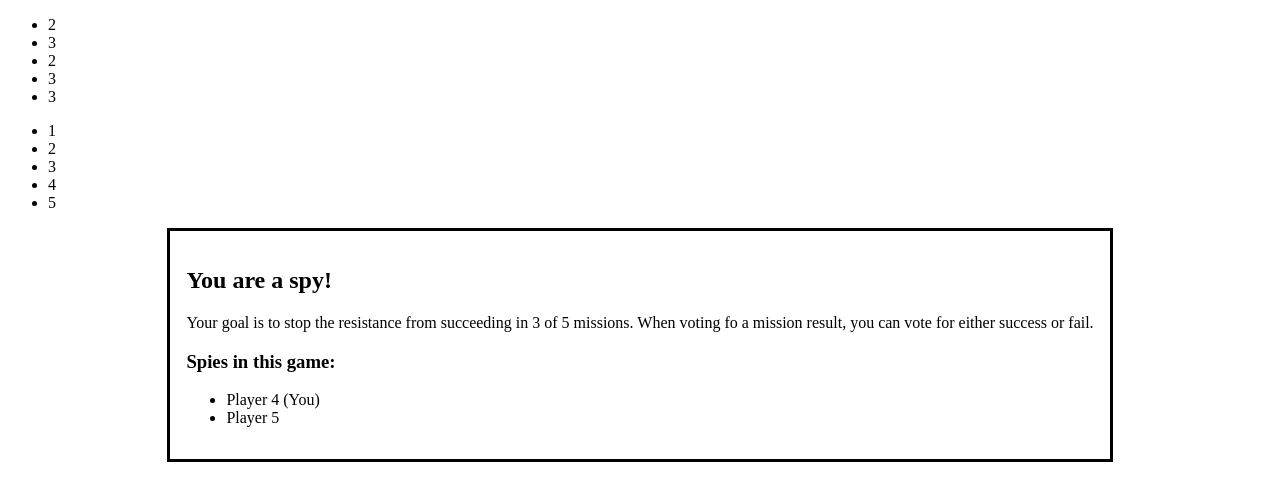
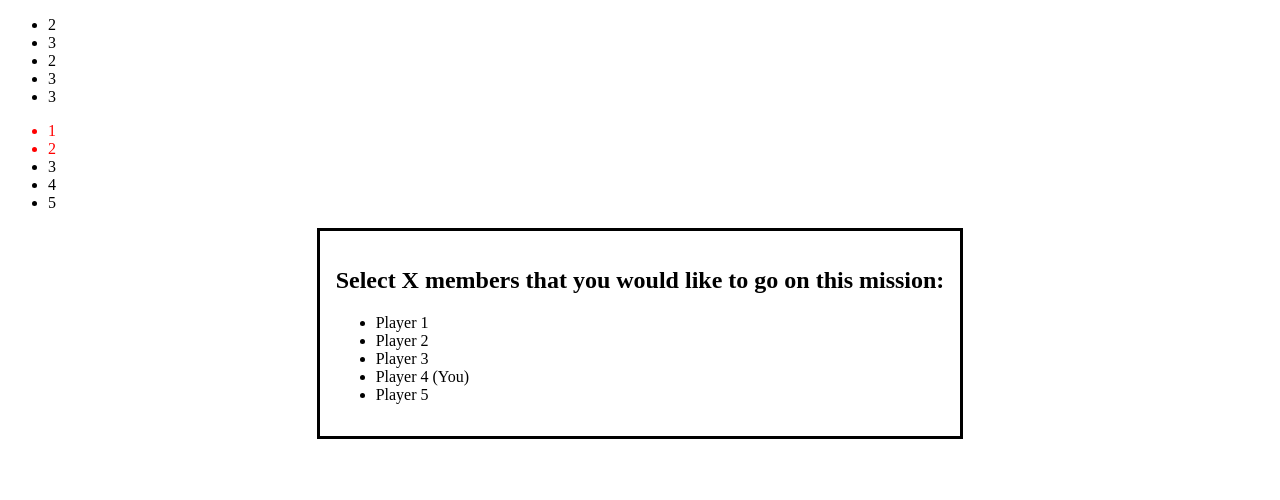
Before and after one commit to dgpangan/the-resistance-ui, a Vue app: page / in a window 1280 px wide. Shown: the top 500 px of the page. Built offline with nearby package versions, Linux system fonts and the light colour scheme.

Commit message:
feat: move missions to App component

```diff
--- a/src/App.vue
+++ b/src/App.vue
@@ -14,7 +14,15 @@ export default {
 
   data() {
     return {
-      showDialog: 'card-draw',
+      showDialog: 'team-select',
+      missions: [
+        { playerCount: 2, status: '' },
+        { playerCount: 3, status: '' },
+        { playerCount: 2, status: '' },
+        { playerCount: 3, status: '' },
+        { playerCount: 3, status: '' },
+      ],
+      cancellations: 2,
       players: [
         { id: 0, name: 'Player 1', isResistance: true },
         { id: 1, name: 'Player 2', isResistance: true },
@@ -29,7 +37,9 @@ export default {
   provide() {
     return {
       players: this.players,
-      playerId: this.playerId
+      playerId: this.playerId,
+      missions: this.missions,
+      cancellations: this.cancellations
     }
   }
 }
--- a/src/components/TeamSelect.vue
+++ b/src/components/TeamSelect.vue
@@ -2,13 +2,16 @@
   <dialog open>
     <h2>Select X members that you would like to go on this mission:</h2>
     <ul>
-      <li v-for="player in players" :key="player.id">{{ player.name }}</li>
+      <li v-for="player in players" :key="player.id">
+        {{ player.name }}
+        <span v-if="player.id === playerId">(You)</span>
+      </li>
     </ul>
   </dialog>
 </template>
 
 <script>
 export default {
-  inject: ['players']
+  inject: ['players', 'playerId']
 }
 </script>
--- a/src/components/TheBoard.vue
+++ b/src/components/TheBoard.vue
@@ -16,18 +16,7 @@
 
 <script>
 export default {
-  data() {
-    return {
-      missions: [
-        { playerCount: 2, status: '' },
-        { playerCount: 3, status: '' },
-        { playerCount: 2, status: '' },
-        { playerCount: 3, status: '' },
-        { playerCount: 3, status: '' },
-      ],
-      cancellations: 3
-    }
-  },
+  inject: ['missions', 'cancellations'],
   methods: {
     isMarked(id) {
       if (this.cancellations >= id) return 'marked';
@@ -35,3 +24,9 @@ export default {
   }
 }
 </script>
+
+<style scoped>
+  .marked {
+    color: red;
+  }
+</style>
```
